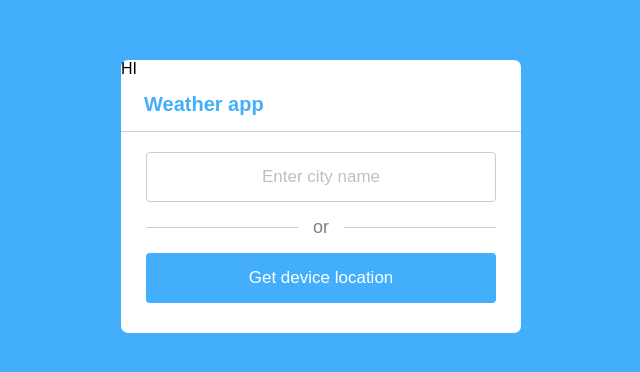
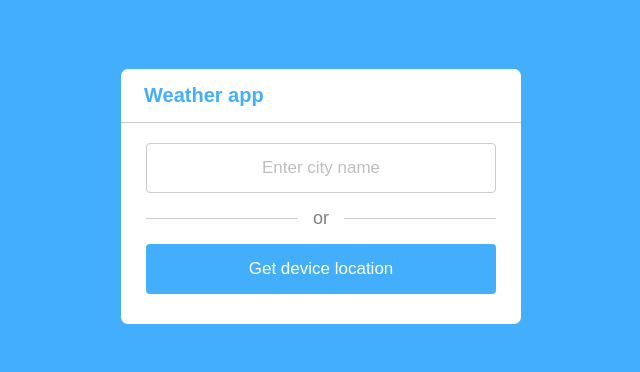
Before and after one commit to mihajlovskakate/WeatherApp, a website: page index.html in a window 1280 px wide. Shown: the part 204-576 px from the top of the page, without its empty margins (319-959 px from the left). Drawn offline with nearby package versions, Linux system fonts and the light colour scheme.

Commit message:
New comment 2

```diff
--- a/index.html
+++ b/index.html
@@ -12,7 +12,7 @@
 
 <body>
   <div class="wrapper">
-<p>HI</p>
+<p></p>
       <header><i class="fi fi-rs-angle-double-small-left"></i>Weather app</header>
     <section class="input-part">
       <div class="search-box">
```
